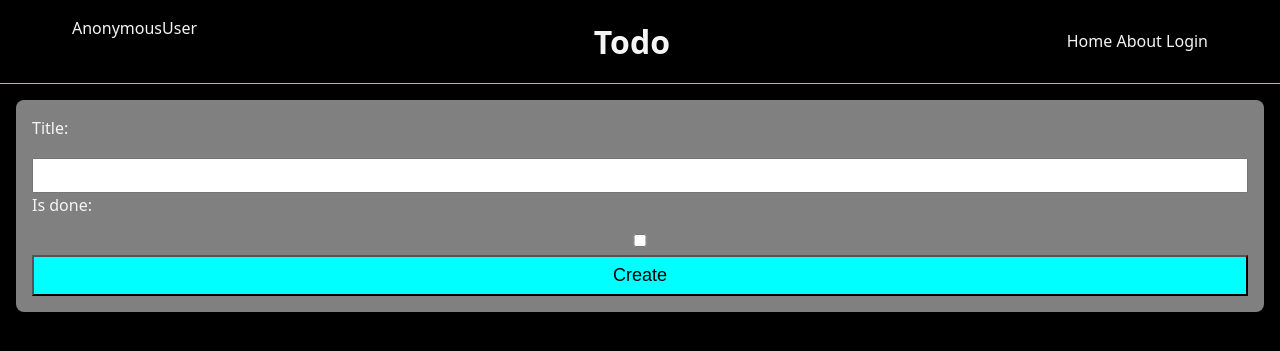
After one commit to niceWizzard/djang_todo_tut, a Django app: template todo/templates/create_todo.html in a window 1280 px wide. The commit adds this page. Shown: the top 351 px of the page. Run offline with Django 5.2, Linux system fonts and the light colour scheme; the template is opened without the code that fills it: values that come from a table or form of the project are taken from there, others are empty.

Commit message:
Added create todo page

```diff
--- /dev/null
+++ b/todo/forms.py
@@ -0,0 +1,7 @@
+from django import forms
+from .models import Todo
+
+class TodoForm(forms.ModelForm):
+    class Meta:
+        model = Todo
+        fields = ['title', 'is_done']
--- /dev/null
+++ b/todo/templates/create_todo.html
@@ -0,0 +1,17 @@
+{% extends "layout.html" %}
+{% block title %}Create Todo{% endblock title%}
+{% block morehead %}
+    {% load static %}
+    <link rel="stylesheet" href="{% static 'css/form.css'%}" >
+{% endblock morehead %}
+{% block content %}
+    <section class="form">
+        <div class="container">
+            <form action="/todo/create/" method="post">
+                {% csrf_token %}
+                {{form}}
+                <button class="form-btn">Create</button>
+            </form>
+        </div>
+    </section>
+{% endblock content %}
--- a/todo/templates/todos.html
+++ b/todo/templates/todos.html
@@ -3,7 +3,10 @@
 {% block content %}
     <section>
         <div class="container">
-            <h1>Your Todos</h1>
+            <div>
+                <h1>Your Todos</h1>
+                <a href="/todo/create/">Create</a>
+            </div>
             {% if todos %}
                 <div>
                     {% for todo in todos %}
--- a/todo/urls.py
+++ b/todo/urls.py
@@ -17,13 +17,14 @@ Including another URLconf
 from django.contrib import admin
 from django.urls import include, path
 
-from todo.views import homepage, todo_page, todos_page
+from todo.views import homepage, todo_create, todo_page, todos_page
 
 urlpatterns = [
     path('admin/', admin.site.urls),
     path("__reload__/", include("django_browser_reload.urls")),
     path('', homepage),
     path('todo/', todos_page),
+    path('todo/create/', todo_create),
     path('todo/<str:id>/', todo_page),
     path('users/', include('users.urls'))
 ]
```
Also changed, not shown: todo/views.py (+12 -1 lines).
